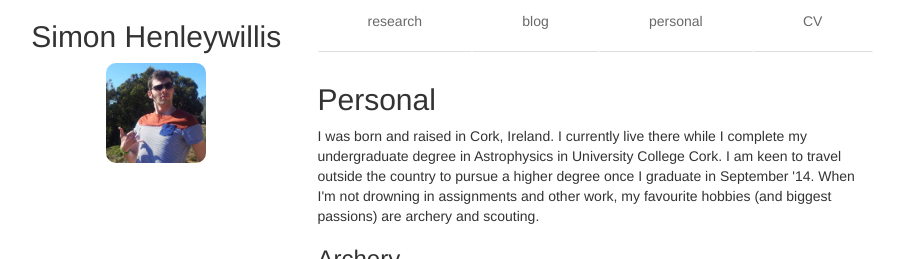
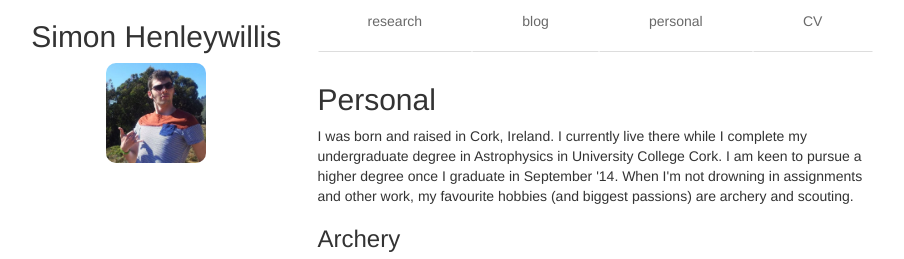
Before and after one commit to simonhw/simonhw.github.io, a plain HTML site: page personal.html in a window 1280 px wide. Shown: the top 259 px of the page, without its empty margins (45-949 px from the left). Drawn offline with Linux system fonts and the light colour scheme.

Commit message:
remaining pages

```diff
--- a/personal.html
+++ b/personal.html
@@ -62,7 +62,7 @@
 
       <h2>Personal</h2>
       <p>I was born and raised in Cork, Ireland. I currently live there while I complete my undergraduate
-         degree in Astrophysics in University College Cork. I am keen to travel outside the country to pursue a higher
+         degree in Astrophysics in University College Cork. I am keen to  pursue a higher
          degree once I graduate in September '14. When I'm not drowning in assignments and other work, my favourite hobbies
          (and biggest passions) are archery and scouting.
       </p>
```
